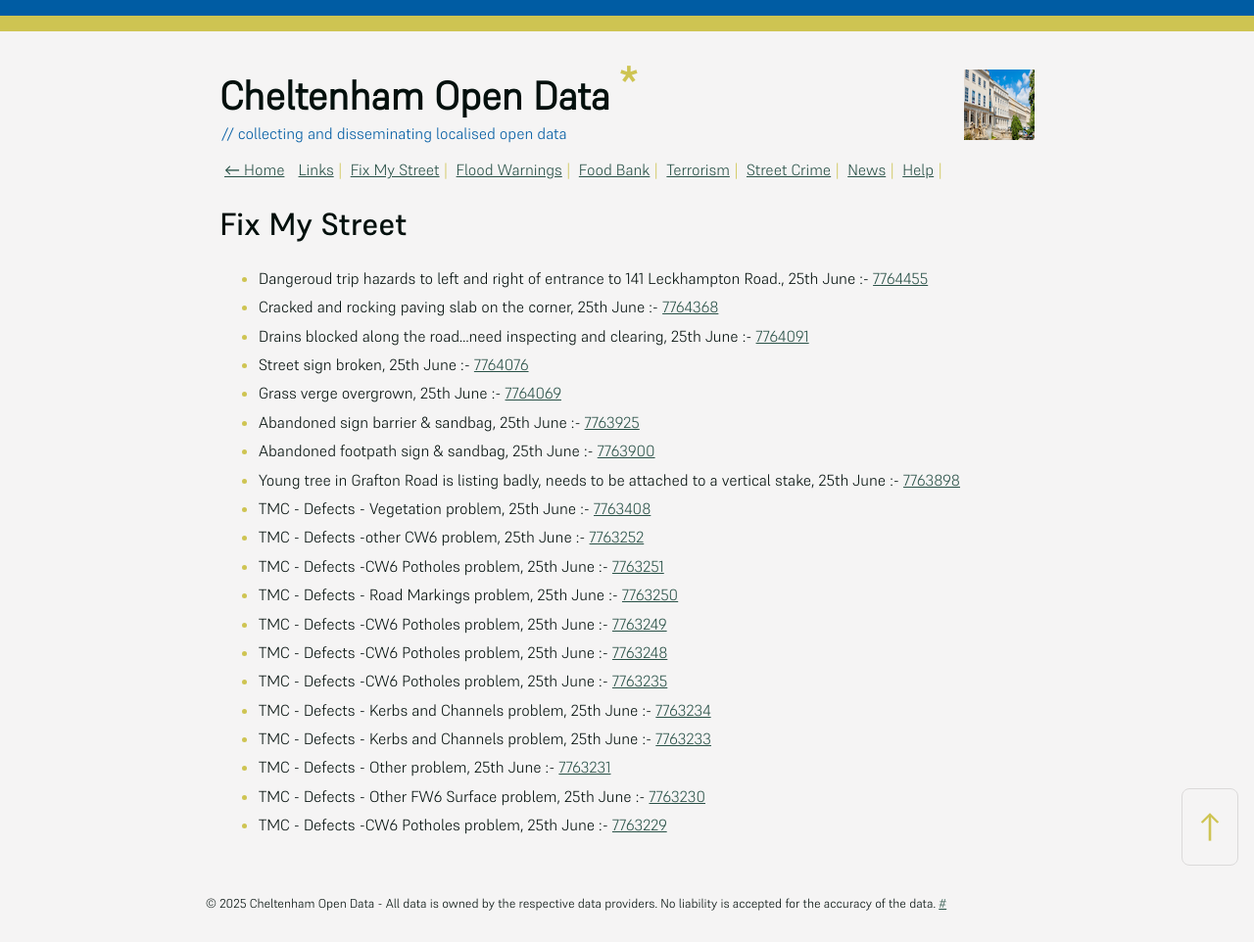
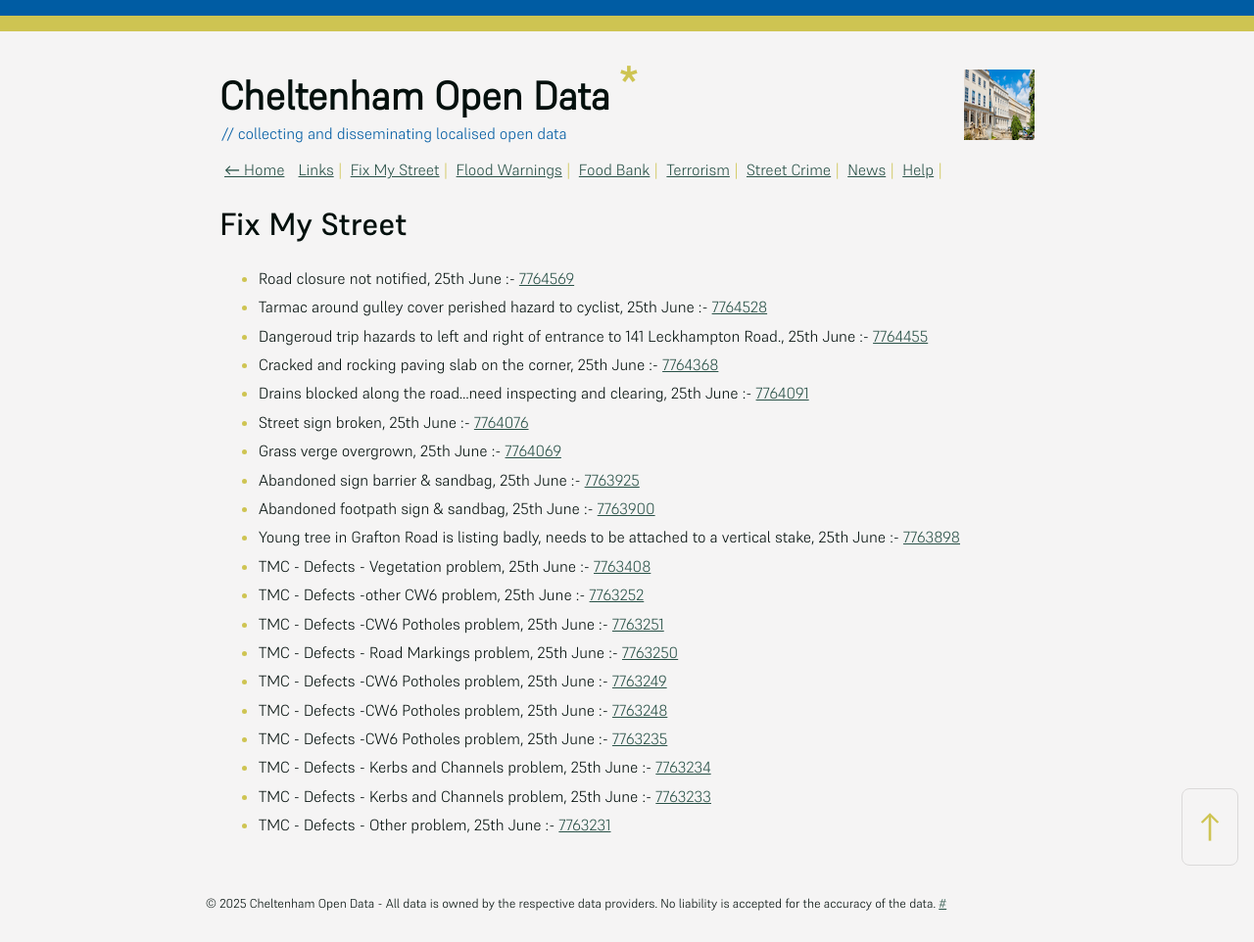
Before and after one commit to mat-0/cheltenham-open-data, a Jekyll site: the page built from _pages/fix-my-street.md, in a window 1280 px wide. Shown: the whole page at 98% size. Built offline with Jekyll 4.4.1, drawn with Linux system fonts in a browser that asks for light colours.

Commit message:
Updated 2025-06-25 19:57:51

```diff
--- a/_pages/fix-my-street.md
+++ b/_pages/fix-my-street.md
@@ -9,6 +9,8 @@ permalink: /fix-my-street
 
 <!-- fix_marker starts -->
 
+- Road closure not notified, 25th June :- [7764569](https://www.fixmystreet.com/report/7764569)
+- Tarmac around gulley cover perished hazard to cyclist, 25th June :- [7764528](https://www.fixmystreet.com/report/7764528)
 - Dangeroud trip hazards to left and right of entrance to 141 Leckhampton Road., 25th June :- [7764455](https://www.fixmystreet.com/report/7764455)
 - Cracked and rocking paving slab on the corner, 25th June :- [7764368](https://www.fixmystreet.com/report/7764368)
 - Drains blocked along the road…need inspecting and clearing, 25th June :- [7764091](https://www.fixmystreet.com/report/7764091)
@@ -27,7 +29,5 @@ permalink: /fix-my-street
 - TMC - Defects - Kerbs and Channels problem, 25th June :- [7763234](https://www.fixmystreet.com/report/7763234)
 - TMC - Defects - Kerbs and Channels problem, 25th June :- [7763233](https://www.fixmystreet.com/report/7763233)
 - TMC - Defects - Other problem, 25th June :- [7763231](https://www.fixmystreet.com/report/7763231)
-- TMC - Defects - Other FW6  Surface problem, 25th June :- [7763230](https://www.fixmystreet.com/report/7763230)
-- TMC - Defects -CW6 Potholes  problem, 25th June :- [7763229](https://www.fixmystreet.com/report/7763229)
 
 <!-- fix_marker ends -->
```
Also changed, not shown: _data/flood.json (+4 -4 lines), _pages/news.md (+8 -8 lines), index.md (+5 -5 lines).
